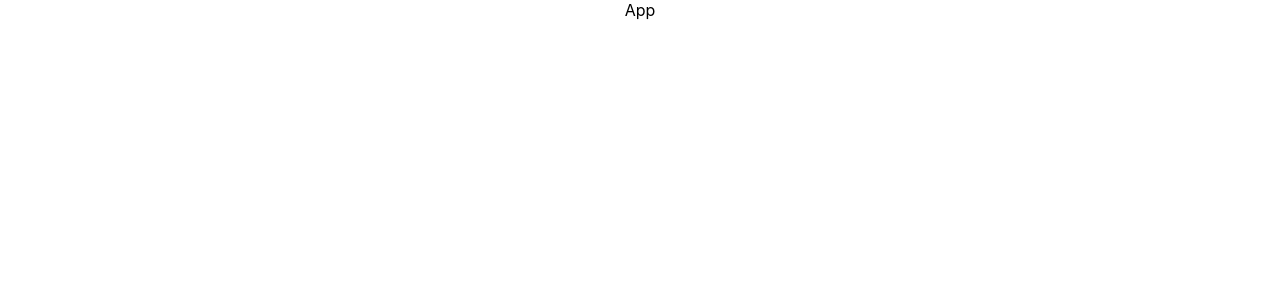
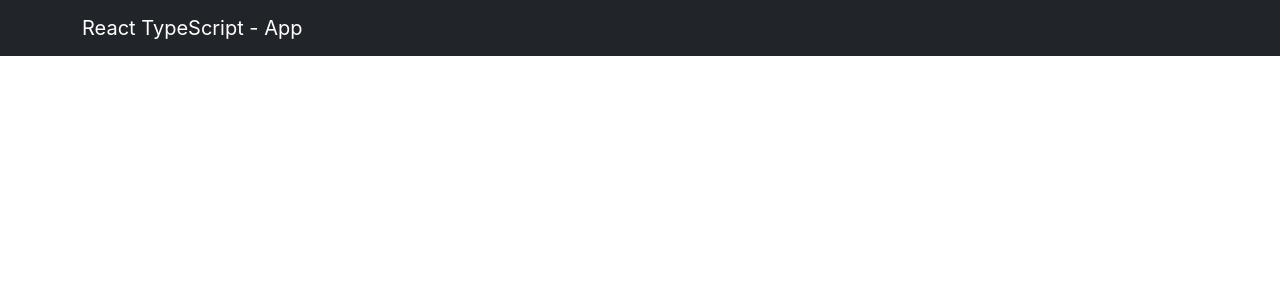
Before and after one commit to jenil-patel97/notes-app, a React (Create React App) app: page / in a window 1280 px wide. Shown: the top 300 px of the page. Built offline with nearby package versions, Linux system fonts and the light colour scheme.

Commit message:
feat: Navbar

```diff
--- a/public/index.html
+++ b/public/index.html
@@ -10,7 +10,12 @@
       content="Web site created using create-react-app"
     />
     <link rel="apple-touch-icon" href="%PUBLIC_URL%/logo192.png" />
-
+    <link
+      rel="stylesheet"
+      href="https://cdn.jsdelivr.net/npm/bootstrap@5.2.0-beta1/dist/css/bootstrap.min.css"
+      integrity="sha384-0evHe/X+R7YkIZDRvuzKMRqM+OrBnVFBL6DOitfPri4tjfHxaWutUpFmBp4vmVor"
+      crossorigin="anonymous"
+    />
     <link rel="manifest" href="%PUBLIC_URL%/manifest.json" />
 
     <title>TypeScript - App</title>
@@ -18,6 +23,5 @@
   <body>
     <noscript>You need to enable JavaScript to run this app.</noscript>
     <div id="root"></div>
-
   </body>
 </html>
--- a/src/App.tsx
+++ b/src/App.tsx
@@ -1,6 +1,7 @@
 import React, { useState } from "react";
 import { Note } from "./models/note.model";
 import "./App.css";
+import Header from "./component/Navbar";
 
 function App() {
   const [notes, setNotes] = useState<Note[]>([
@@ -13,7 +14,11 @@ function App() {
     },
   ]);
 
-  return <div className="App">App </div>;
+  return (
+    <>
+      <Header />
+    </>
+  );
 }
 
 export default App;
--- a/src/component/Navbar.tsx
+++ b/src/component/Navbar.tsx
@@ -1,9 +1,20 @@
-import React from 'react'
+import React from "react";
+import Container from "react-bootstrap/Container";
+import Navbar from "react-bootstrap/Navbar";
+import NavbarBrand from "react-bootstrap/NavbarBrand";
 
-const Navbar = () => {
+type Props = {};
+
+const Header = (props: Props) => {
   return (
-    <div>Navbar</div>
-  )
-}
+    <>
+      <Navbar fixed="top" bg="dark" variant="dark">
+        <Container>
+          <NavbarBrand>React TypeScript - App</NavbarBrand>
+        </Container>
+      </Navbar>
+    </>
+  );
+};
 
-export default Navbar
+export default Header;
```
